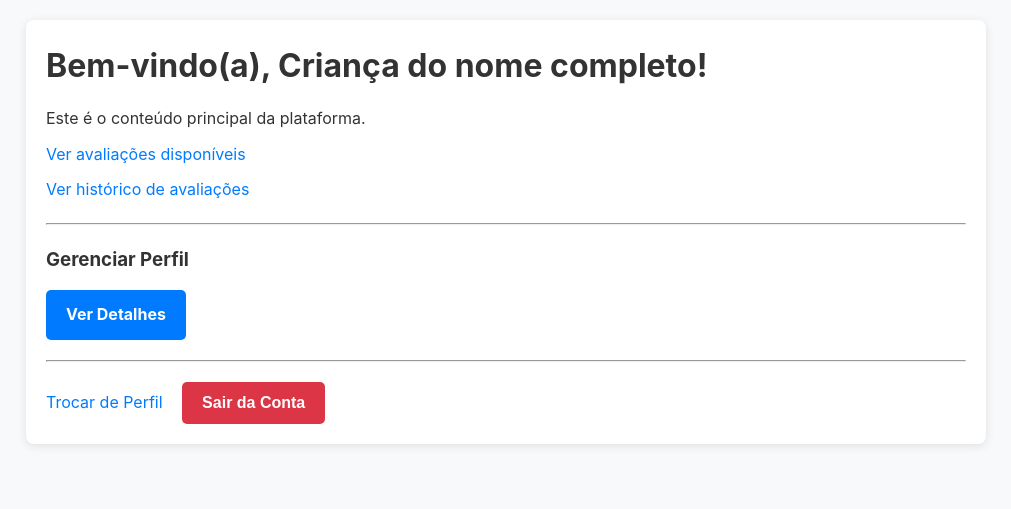
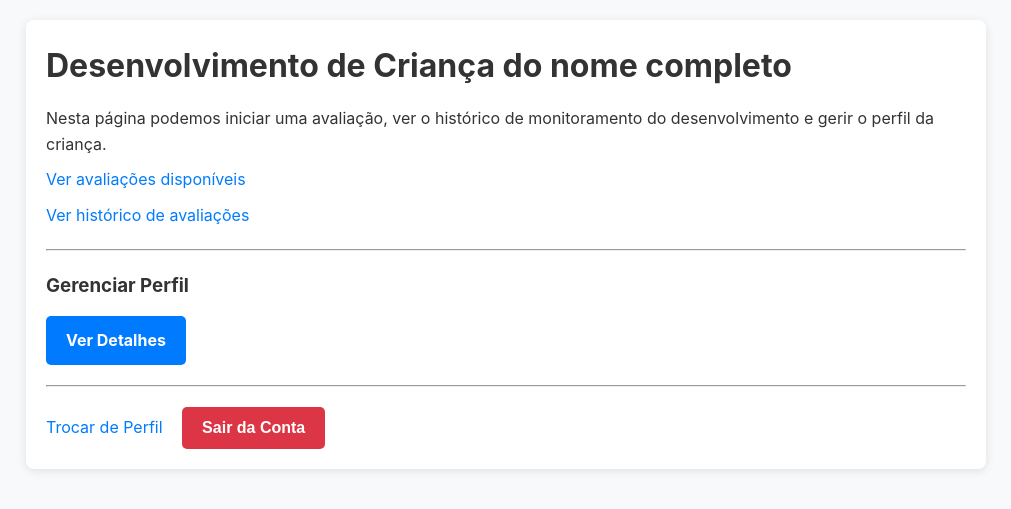
Before and after one commit to gabrieldiaslm/cuidador_tea, a Django app: template cuidador_tea/core/templates/core/home.html in a window 1280 px wide. Shown: the top 509 px of the page, without its empty margins (134-1145 px from the left). Run offline with Django 5.2, Linux system fonts and the light colour scheme; the template is opened without the code that fills it: values that come from a table or form of the project are taken from there, others are empty; data comes from the database, SQL or seed files in the repository; both versions use the stored data as it was after the commit.

Commit message:
pequenas correções de texto

```diff
--- a/cuidador_tea/core/templates/core/assessment_list.html
+++ b/cuidador_tea/core/templates/core/assessment_list.html
@@ -14,5 +14,5 @@
     <p>Nenhuma avaliação disponível no momento.</p>
   {% endfor %}
 
-  <a href="{% url 'home' %}">Voltar para a Home</a>
+  <a href="{% url 'home' %}">Voltar</a>
 {% endblock %}
--- a/cuidador_tea/core/templates/core/home.html
+++ b/cuidador_tea/core/templates/core/home.html
@@ -1,8 +1,8 @@
 {% extends "core/base.html" %}
 
 {% block content %}
-  <h1>Bem-vindo(a), {{ profile.name }}!</h1>
-  <p>Este é o conteúdo principal da plataforma.</p>
+  <h1>Desenvolvimento de {{ profile.name }}</h1>
+  <p>Nesta página podemos iniciar uma avaliação, ver o histórico de monitoramento do desenvolvimento e gerir o perfil da criança.</p>
   <p><a href="{% url 'assessment_list' %}">Ver avaliações disponíveis</a></p>
   <p><a href="{% url 'assessment_history' %}">Ver histórico de avaliações</a></p>
 
```
Also changed, not shown: cuidador_tea/db.sqlite3.
